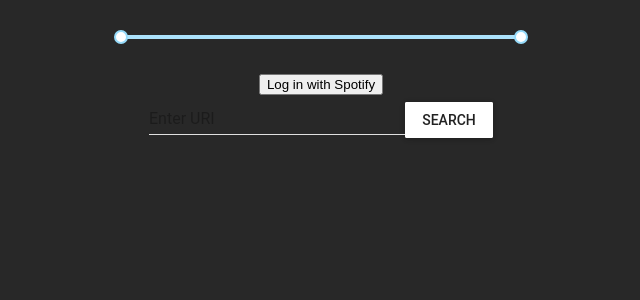
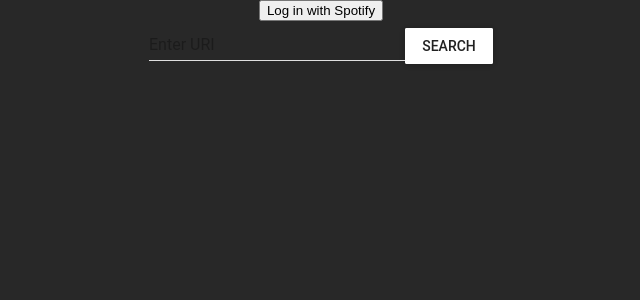
Before and after one commit to devx-team11/sing-it, a React (Create React App) app: page / in a window 1280 px wide. Shown: the top 300 px of the page, without its empty margins (319-959 px from the left). Built offline with nearby package versions, Linux system fonts and the light colour scheme.

Commit message:
Remove slider from main app

```diff
--- a/src/App.js
+++ b/src/App.js
@@ -42,7 +42,6 @@
     return (
       <MuiThemeProvider>
         <div className='App'>
-          <Slider handleChange={this.handleSliderChange}/>
           {window.Demo.isAccessToken() === false && <SpotifyLogin />}
           <Form handleChange={this.handleFormChange} handleSubmit={this.handleSubmit} inputValue={this.state.inputValue} />
           { this.state.renderPlayer && <Player /> }
```
